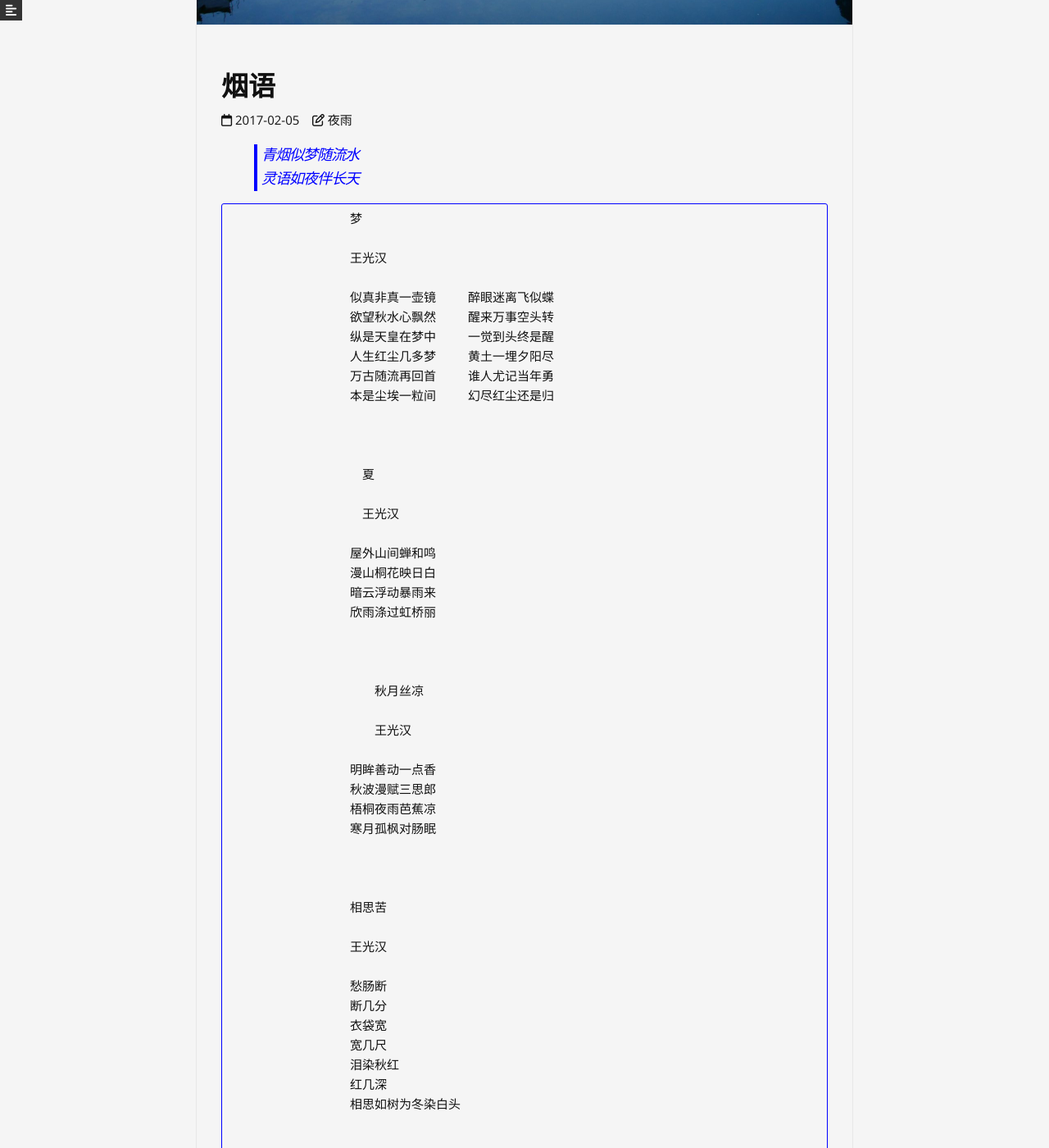
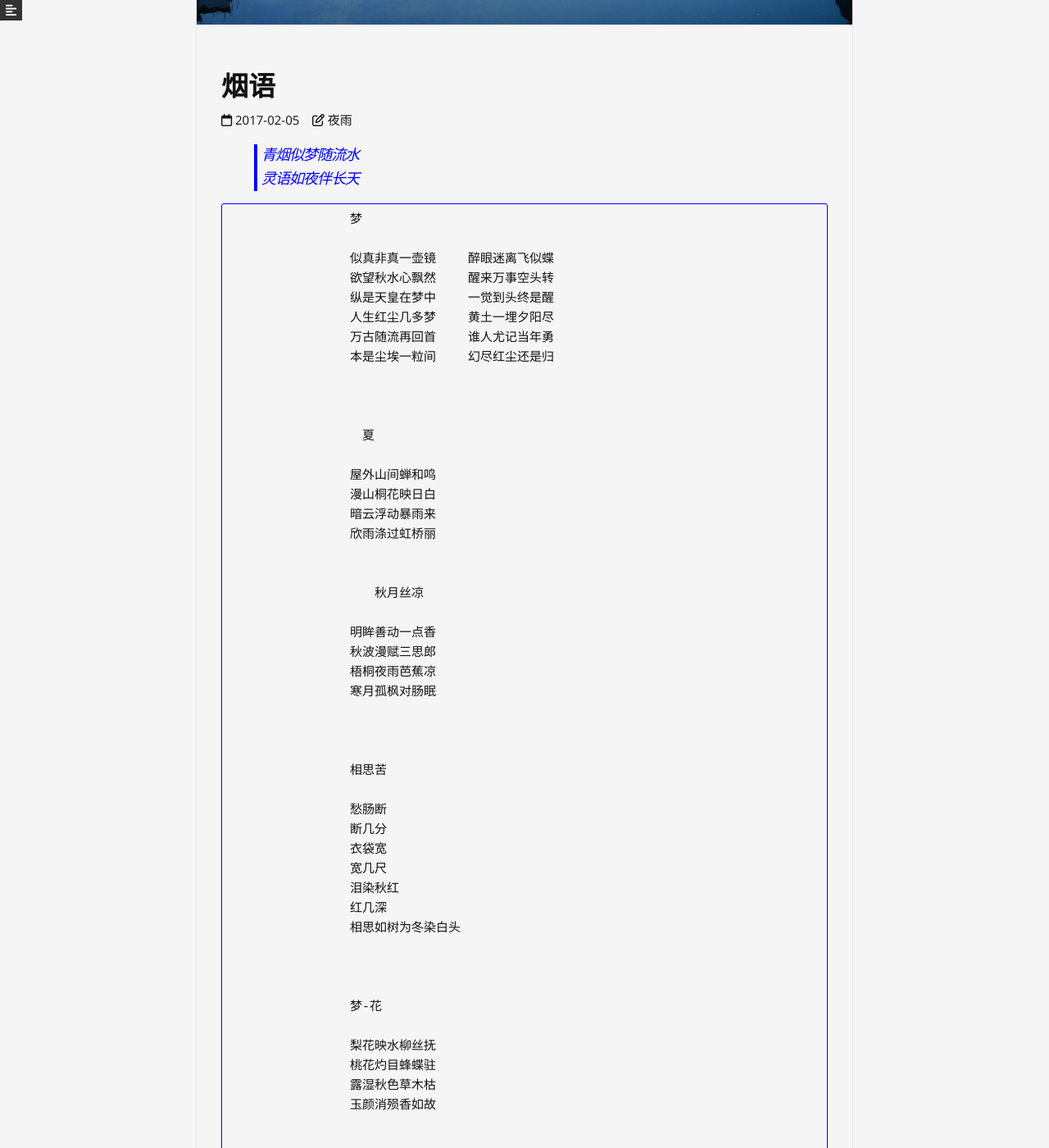
Before and after one commit to GitHubNull/GitHubNull.github.io, a Jekyll site: the page built from _posts/2017-02-05-烟语.markdown, in a window 1280 px wide and 1400 px high, scrolled down 661 px. Shown: the whole window at 82% size. Built offline with Jekyll 4.4.1, drawn with Linux system fonts in a browser that asks for light colours; nearby versions of some CDN libraries; some of the changed text lies outside the part shown.

Commit message:
修改　去掉作者信息

```diff
--- a/_posts/2017-02-05-烟语.markdown
+++ b/_posts/2017-02-05-烟语.markdown
@@ -16,8 +16,6 @@ author: 夜雨
 	<pre>
 		梦
 
-		王光汉
-
 		似真非真一壶镜	醉眼迷离飞似蝶
 		欲望秋水心飘然	醒来万事空头转
 		纵是天皇在梦中	一觉到头终是醒
@@ -29,18 +27,13 @@ author: 夜雨
 
 		　夏
 
-		　王光汉
-
 		屋外山间蝉和鸣
 		漫山桐花映日白
 		暗云浮动暴雨来
 		欣雨涤过虹桥丽
 
 
-
 		　　秋月丝凉
-
-		　　王光汉
 
 		明眸善动一点香
 		秋波漫赋三思郎
@@ -50,8 +43,6 @@ author: 夜雨
 
 
 		相思苦
-
-		王光汉
 
 		愁肠断
 		断几分
@@ -65,8 +56,6 @@ author: 夜雨
 
 		梦-花
 
-		王光汉
-
 		梨花映水柳丝抚
 		桃花灼目蜂蝶驻
 		露湿秋色草木枯
@@ -75,8 +64,6 @@ author: 夜雨
 
 
 		冬梅
-
-		王光汉
 
 		暮雪纷飞雀时鸣
 		梨花散尽天地白
@@ -87,8 +74,6 @@ author: 夜雨
 
 		梦中情人
 
-		王光汉
-
 		明媚暗动百媚生
 		香唇雪亮千种情
 		绿云风飞万般姿
@@ -98,18 +83,13 @@ author: 夜雨
 
 		念念念
 
-		王光汉
-
 		飞雨燕双飞
 		舞花蝶对舞
 		思人勿单思
 		念伊人独念
 
 
-
 		红尘酒
-
-		王光汉
 
 		红尘烈酒几度浓
 		把酒欲问天上人
@@ -118,20 +98,8 @@ author: 夜雨
 
 
 
-		梦语
-
-		王光汉
-
-		依梦为马虚度年华
-		依马为梦践踏红尘
-		有梦依马不枉此生
-		梦马相依成我一世
-
-
 
 		晨别
-
-		王光汉
 
 		故城老街半江灯
 		车鸣人闹两岸城
@@ -142,8 +110,6 @@ author: 夜雨
 
 		若离
 
-		王光汉
-
 		一纸江南泪
 		随风滴入夜
 		明朝若想离
@@ -153,8 +119,6 @@ author: 夜雨
 
 		永不倒
 
-		王光汉
-
 		日出东方从不滞
 		月明西来不间断
 		蜗牛尚有云端志
@@ -162,8 +126,6 @@ author: 夜雨
 
 
 		几
-
-		王光汉
 
 		几处亭台几处花
 		几夜月明几处人
@@ -178,8 +140,6 @@ author: 夜雨
 
 		梨花雨
 
-		王光汉
-
 		梨花带雨晚来急
 		化作仙子随风意
 		怎奈空短如过隙
@@ -187,20 +147,8 @@ author: 夜雨
 
 
 
-		八桂
-
-		王光汉
-
-		十处九青八桂亲
-		七山六水五道情
-		四季三雨二道谷
-		一甲天下人才地
-
-
 
 		兄弟情
-
-		王光汉
 
 		几杯浊酒千丈情
 		只言片语万海谊
@@ -211,8 +159,6 @@ author: 夜雨
 
 		尧山一日行
 
-		王光汉
-
 		十里八弯尧山路
 		百鸟千乐两傍树
 		空有机鸣细雨抚
@@ -221,8 +167,6 @@ author: 夜雨
 
 
 		江南烟雨
-
-		王光汉
 
 		烟雨连三月
 		天地蒙一隅
@@ -233,8 +177,6 @@ author: 夜雨
 
 		花语
 
-		王光汉
-
 		雨停百花萧
 		雷歇几莺啼
 		花败泪人干
@@ -243,8 +185,6 @@ author: 夜雨
 
 
 		有聚友善
-
-		王光汉
 
 		粗茶淡饭千杯酒
 		清汤小菜几桌人
@@ -255,8 +195,6 @@ author: 夜雨
 
 		月下灯火
 
-		王光汉
-
 		花潭柔风弄月影
 		芯中萤火嗅蝶香
 		寒露一点冲身湿
@@ -266,8 +204,6 @@ author: 夜雨
 
 		早发云山间
 
-		王光汉
-
 		红日起东方
 		白月降西山
 		云海滚山间
@@ -276,8 +212,6 @@ author: 夜雨
 
 
 		何时归去
-
-		王光汉
 
 		几数重阳几树花
 		三花开尽无人来
@@ -290,8 +224,6 @@ author: 夜雨
 
 		秋叶殇
 
-		王光汉
-
 		梧桐树叶芭蕉雨
 		清帐通窗红叶吁
 		寒蝉湿莺喧暖语
@@ -300,8 +232,6 @@ author: 夜雨
 
 
 		修身
-
-		王光汉
 
 		阅尽百书存诗意
 		走遍天下炼吾身
@@ -312,8 +242,6 @@ author: 夜雨
 
 		相思湖风
 
-		王光汉
-
 		风扫平湖万马冲
 		掠过耳旁作鼓声
 		小者相思风波起
@@ -323,8 +251,6 @@ author: 夜雨
 
 		错弄
 
-		王光汉
-
 		艳阳起心意落
 		清风扫平湖瘦
 		柳枝不解风情
```
